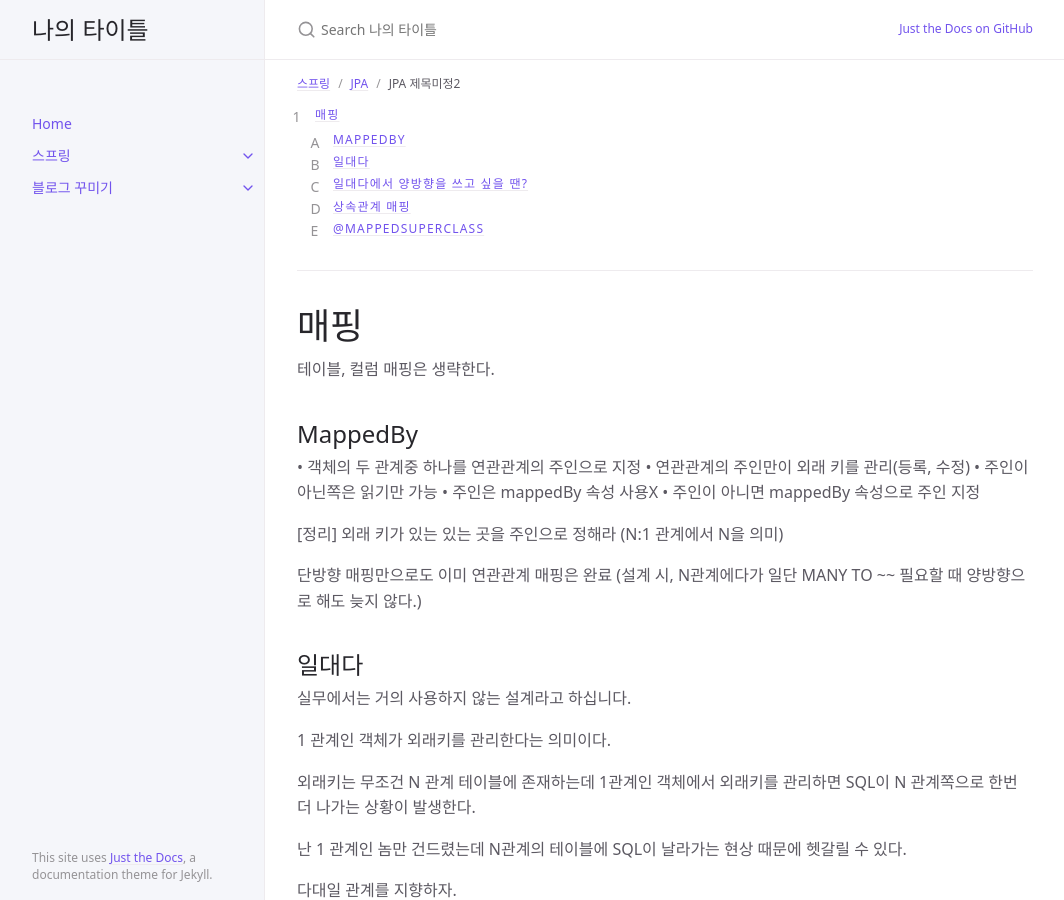
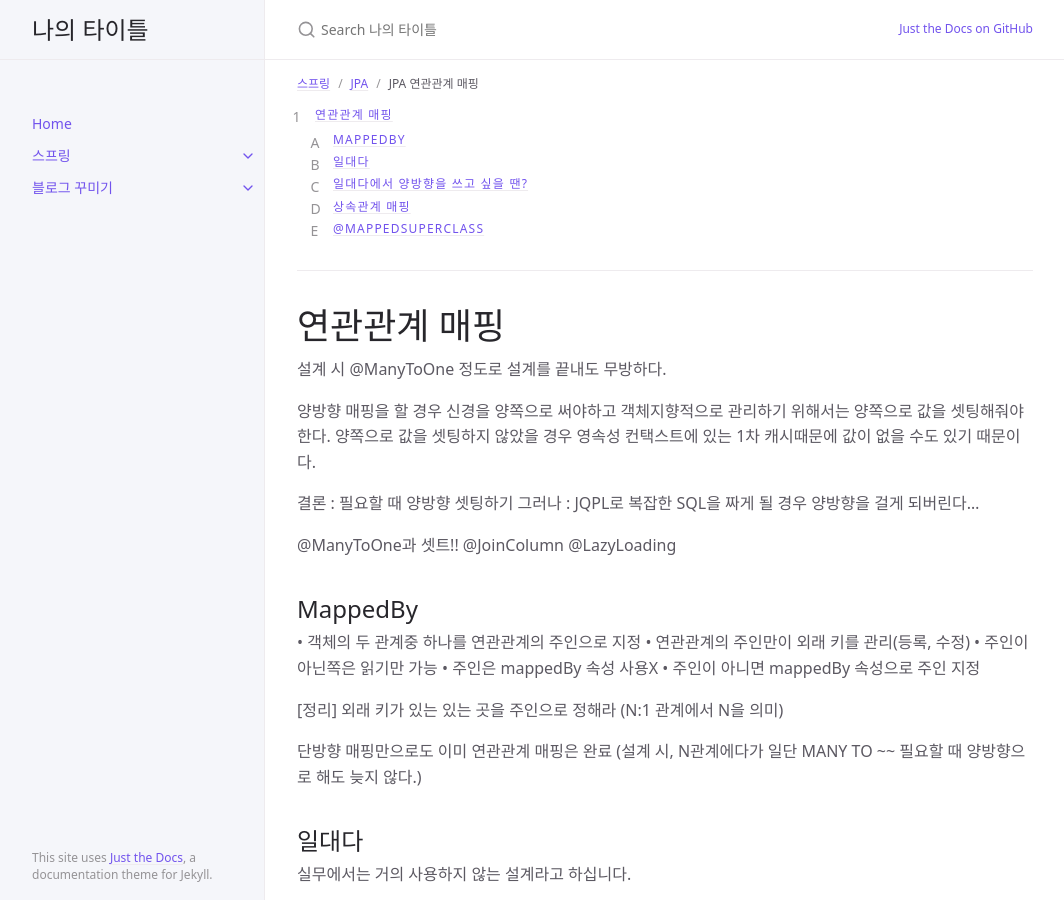
Before and after one commit to wlghks453/wlghks453.github.io, a Jekyll site: the page built from docs/spring/JPA/연관관계_매핑.md, in a window 1280 px wide and 900 px high. Shown: the whole window, without its empty margins (107-1171 px from the left). Built offline with Jekyll 4.4.1, drawn with Linux system fonts in a browser that asks for light colours; cached includes are drawn as plain includes.

Commit message:
이름추가

```diff
--- a/docs/spring/JPA/JPA-2.md
+++ b/docs/spring/JPA/연관관계_매핑.md
@@ -1,6 +1,6 @@
 ---
 layout: default
-title: JPA 제목미정2
+title: JPA 연관관계 매핑
 parent: JPA
 grand_parent: 스프링
 nav_order: 2
@@ -15,11 +15,19 @@ nav_order: 2
 
 ---
 
-# 매핑
+# 연관관계 매핑
 
-테이블,  컬럼 매핑은 생략한다.
+설계 시 @ManyToOne 정도로 설계를 끝내도 무방하다.
 
+양방향 매핑을 할 경우 신경을 양쪽으로 써야하고 객체지향적으로 관리하기 위해서는 양쪽으로 값을 셋팅해줘야한다.
+양쪽으로 값을 셋팅하지 않았을 경우 영속성 컨택스트에 있는 1차 캐시때문에 값이 없을 수도 있기 때문이다.
 
+결론 : 필요할 때 양방향 셋팅하기
+그러나 : JQPL로 복잡한 SQL을 짜게 될 경우 양방향을 걸게 되버린다...
+
+@ManyToOne과 셋트!!
+@JoinColumn
+@LazyLoading
 
 ## MappedBy
 
```
Also changed, not shown: docs/spring/JPA/JPQL.md (added, +39 -0 lines), docs/spring/JPA/영속성_컨텍스트.md (+2 -1 lines), docs/spring/JPA/프록시.md (renamed from docs/spring/JPA/JPA-3.md).
